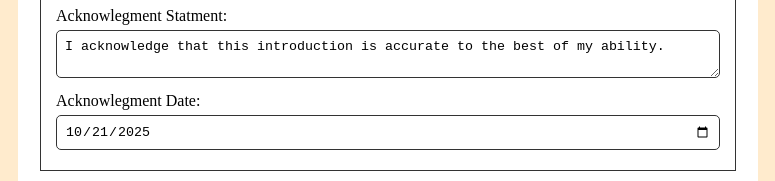
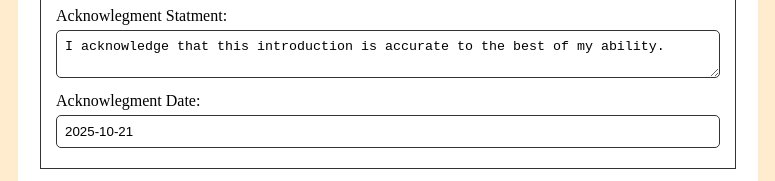
Before and after one commit to Justin-Madren/Justin-Madren.github.io, a plain HTML site: page itis3135/formsubmition.html in a window 1280 px wide. Shown: the part 682-863 px from the top of the page, 252-1027 px from the left. Drawn offline with nearby package versions, Linux system fonts and the light colour scheme.

Commit message:
Date Fix

```diff
--- a/itis3135/formsubmition.html
+++ b/itis3135/formsubmition.html
@@ -64,7 +64,7 @@
                         required>I acknowledge that this introduction is accurate to the best of my ability.
                     </textarea>
                     <label for="ackDate">Acknowlegment Date:</label>
-                    <input type="date"
+                    <input type="text"
                     id="ackDate"
                     name="ackDate"
                     value="2025-10-21"
@@ -236,5 +236,8 @@
     <div data-include="components/footer.html"></div>
     <script src="scripts/formsubmit.js"></script>
     <script src="scripts/HTMLInclude.min.js"></script>
+    <link rel="stylesheet" href="https://cdn.jsdelivr.net/npm/flatpickr/dist/flatpickr.min.css">
+    <script src="https://cdn.jsdelivr.net/npm/flatpickr"></script>
+
 </body>
 </html>
--- a/itis3135/scripts/formsubmit.js
+++ b/itis3135/scripts/formsubmit.js
@@ -109,6 +109,14 @@ function generateIntroduction() {
 // DOMContentLoaded: setup (after function)
 // ================================
 document.addEventListener("DOMContentLoaded", () => {
+    flatpickr("#ackDate", {
+        dateFormat: "Y-m-d",
+        defaultDate: "2025-10-21"
+    });
+});
+
+
+document.addEventListener("DOMContentLoaded", () => {
   const form = document.getElementById("introForm");
   if (!form) return;
 
```
